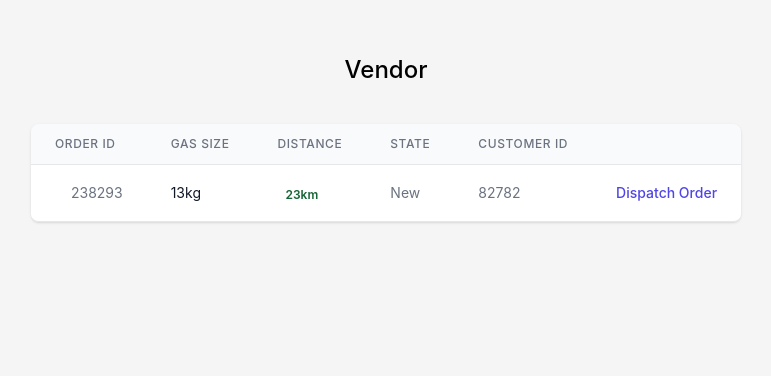
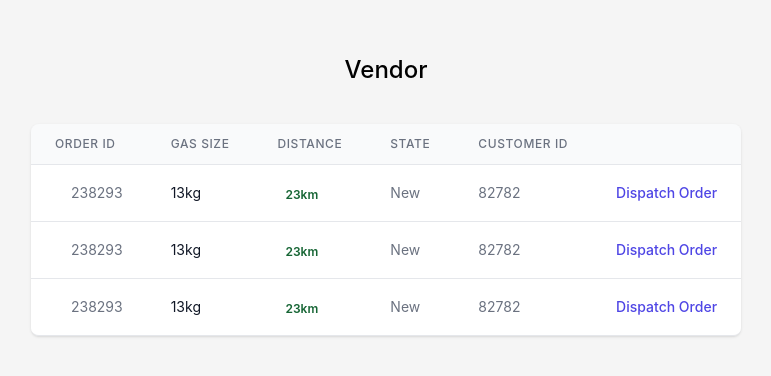
Before and after one commit to HackathonGranularit/Hackathon-003, a React (Create React App) app in the folder ui/: page /vendor in a window 1280 px wide. Shown: the part 108-484 px from the top of the page, without its empty margins (254-1025 px from the left). Built offline with nearby package versions, Linux system fonts and the light colour scheme; no server answers.

Commit message:
display orders with dummy data

```diff
--- a/ui/src/pages/vendor.js
+++ b/ui/src/pages/vendor.js
@@ -1,19 +1,46 @@
 // this will render the vendor page
 
-import React from "react";
+import React, { useEffect, useState } from "react";
 import styled from "styled-components";
 
-const orders = [
+const ordersObj = [
   {
     orderID: 238293,
     gasSize: '13kg',
     state: 'New',
     distance: 23,
-    customerID: 82782 }
-
+    customerID: 82782
+  },
+  {
+    orderID: 238293,
+    gasSize: '13kg',
+    state: 'New',
+    distance: 23,
+    customerID: 82782
+  },
+  {
+    orderID: 238293,
+    gasSize: '13kg',
+    state: 'New',
+    distance: 23,
+    customerID: 82782
+  }
 ]
 
 function Vendor() {
+  const [orders, setOrders] = useState([])
+
+  useEffect(() => {
+    fetch(
+      "url")
+      .then((res) => res.json())
+      .then((data) => {
+        // setOrders(data);
+      })
+
+      setOrders(ordersObj);
+  }, [orders])
+
   return (
     <MainDiv>
       <h3>Vendor</h3>
```
Lines whose indentation alone changed are shown as unchanged.
